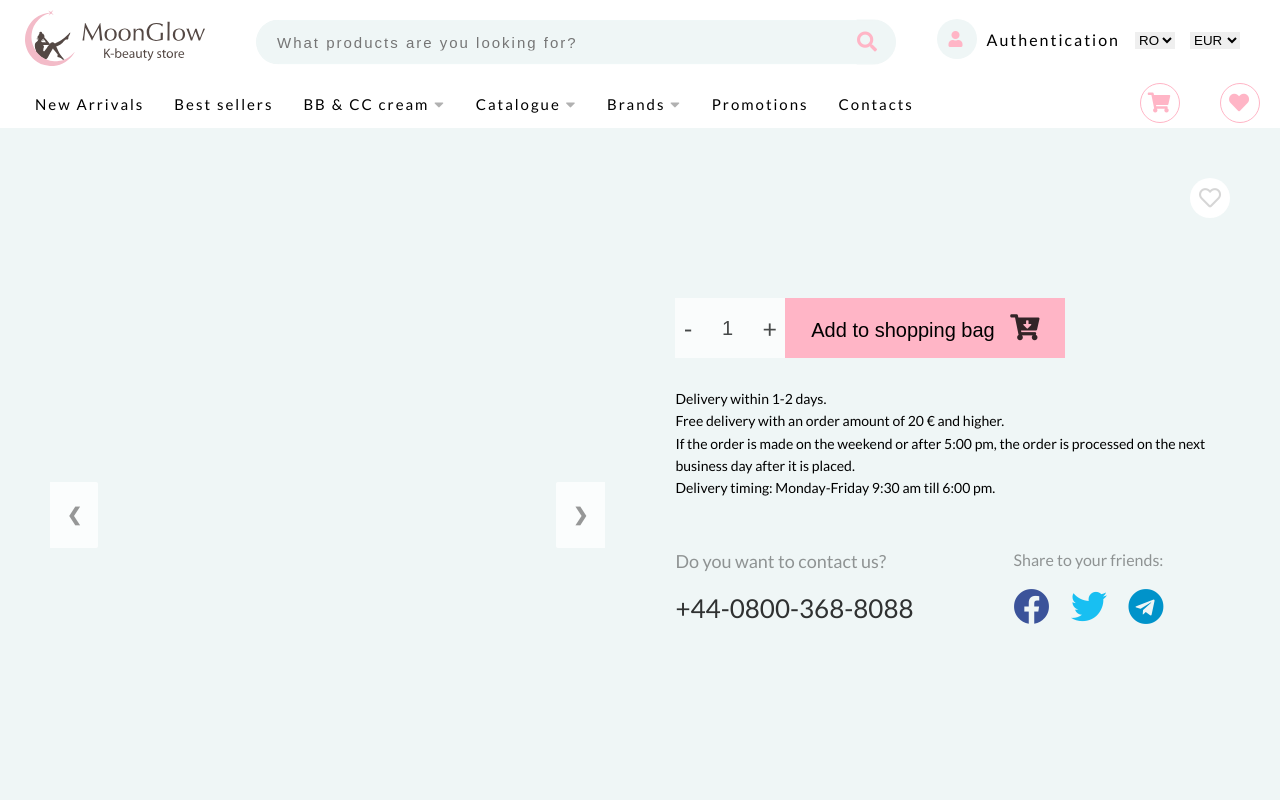
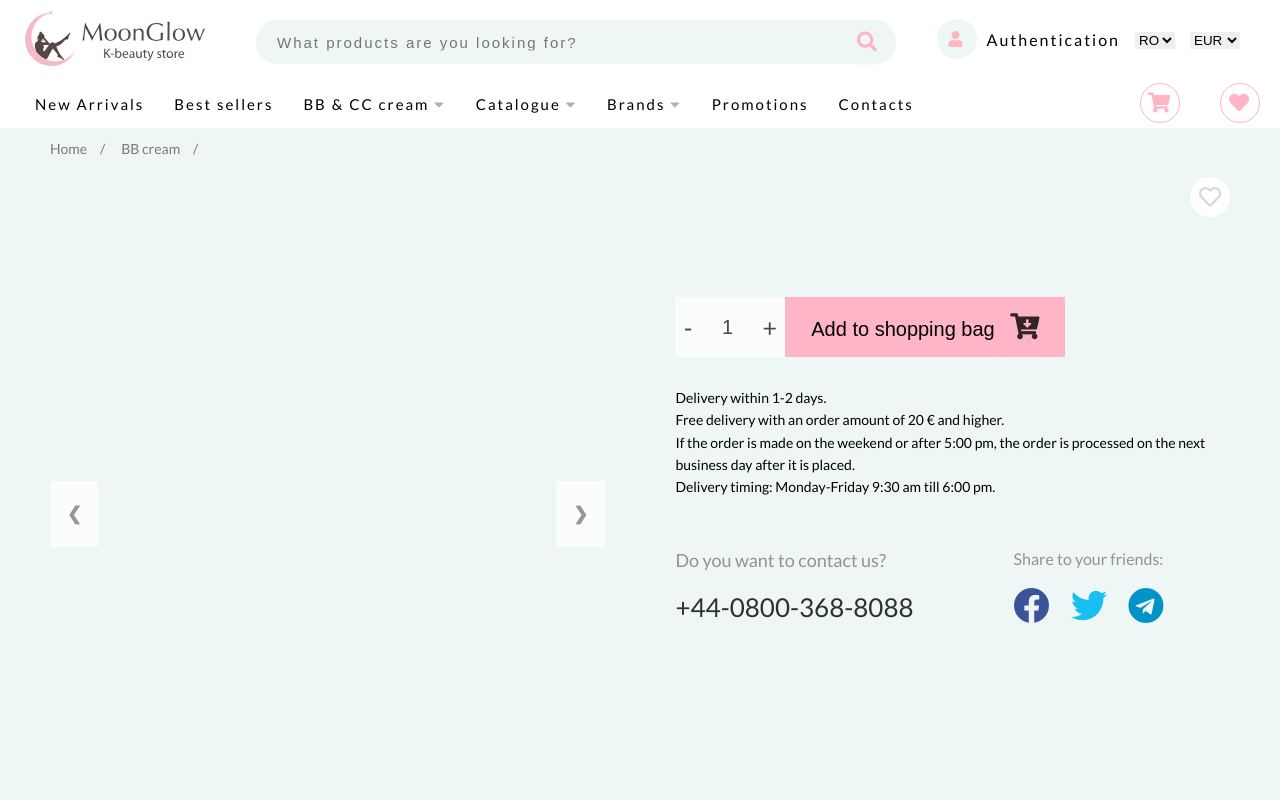
Before and after one commit to VeronicaPopa/Wantsome-Final-project, a website: page pages/product-page.html in a window 1280 px wide. Shown: the top 800 px of the page. Drawn offline with Linux system fonts and the light colour scheme.

Commit message:
am lucrat la product page, adaugat path-ul catre produs

```diff
--- a/pages/product-page.html
+++ b/pages/product-page.html
@@ -196,6 +196,21 @@
       </div>
     </header>
     <main>
+      <section class="page-title-path">
+        <ul>
+          <li>
+            <a href="../pages/home-page.html">Home</a>
+          </li>
+          <li>
+            <a href="../pages/listing-products-page.html">BB cream</a>
+          </li>
+          <li>
+            <a class="selected-product-name""></a>
+          </li>
+
+
+        </ul>
+      </section>
       <div class="main-product-details">
         <div class="top-product-details">
           <div class="slider-container">
--- a/styles/navbar.scss
+++ b/styles/navbar.scss
@@ -154,7 +154,6 @@ header {
         background-color: $header-footer-color;
 
         @media (max-width: 768px) {
-            // position: absolute;
             align-items: flex-start;
         }
 
@@ -301,6 +300,12 @@ header {
                 margin: 0 10px 0 10px;
             }
         }
+        @media screen and (max-width: 1200px) {
+            padding-bottom: 10px;
+        }
+        @media screen and (max-width: 768px) {
+            padding-bottom: 0px;
+        }
     }
 }
 
--- a/styles/product-page.scss
+++ b/styles/product-page.scss
@@ -26,8 +26,42 @@ body {
   main {
     background-color: $primary-color;
 
+    .page-title-path {
+      padding: 10px 50px;
+
+      ul {
+
+        li {
+          list-style: none;
+          display: inline-block;
+          font-size: 14px;
+          line-height: 16px;
+          padding-right: 13px;
+
+          &:first-child,
+          &:nth-child(2) {
+            &::after {
+              content: '/';
+              margin-left: 10px;
+              opacity: 0.5;
+            }
+          }
+
+          a {
+            text-decoration: none;
+            color: $text-color;
+              opacity: 0.5;
+          }
+
+          .selected-product-name {
+            opacity: 1;
+          }
+        }
+      }
+    }
+
     .main-product-details {
-      padding: 50px;
+      padding: 10px 50px;
       display: flex;
       flex-direction: column;
 
@@ -467,7 +501,6 @@ body {
         transition: transform 0.3s linear;
 
         li {
-
           &:not(:first-child) {
             margin-left: 20px;
 
```
Also changed, not shown: scripts/product-page.js, styles/listing-products-page.css, styles/navbar.css, styles/product-page.css, 3 other files.
